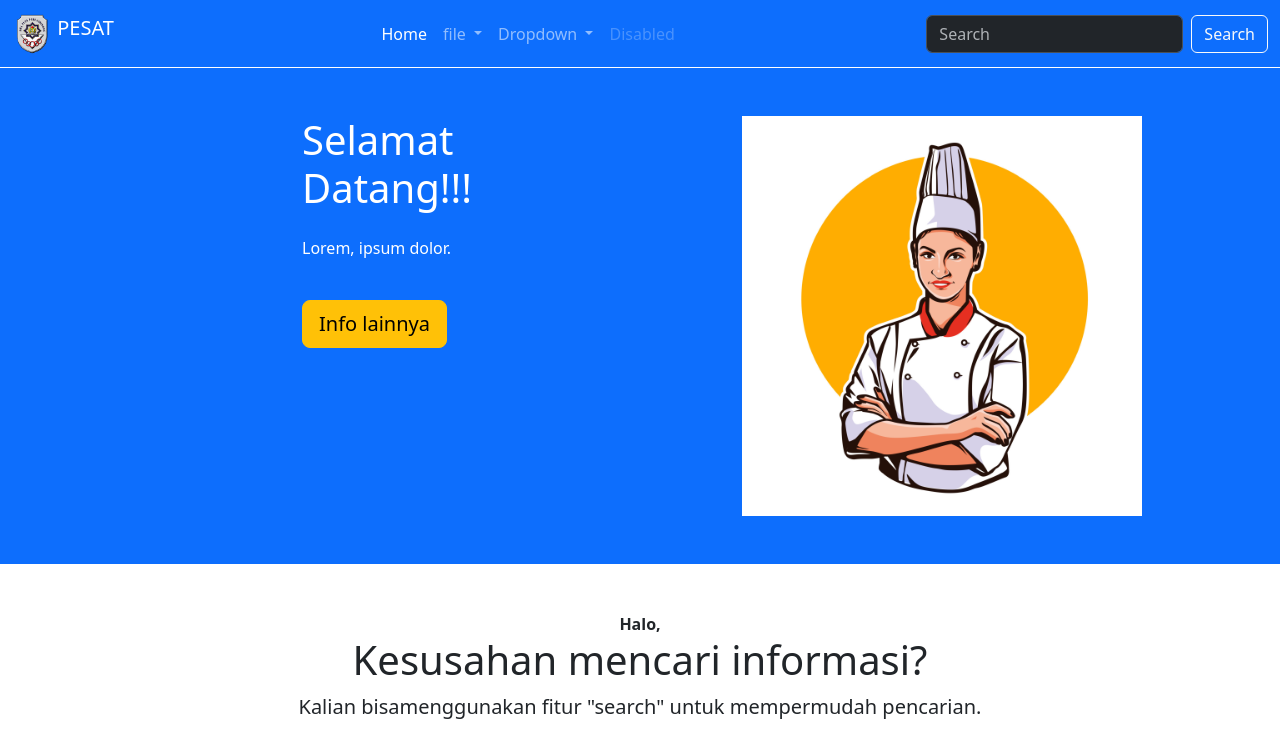
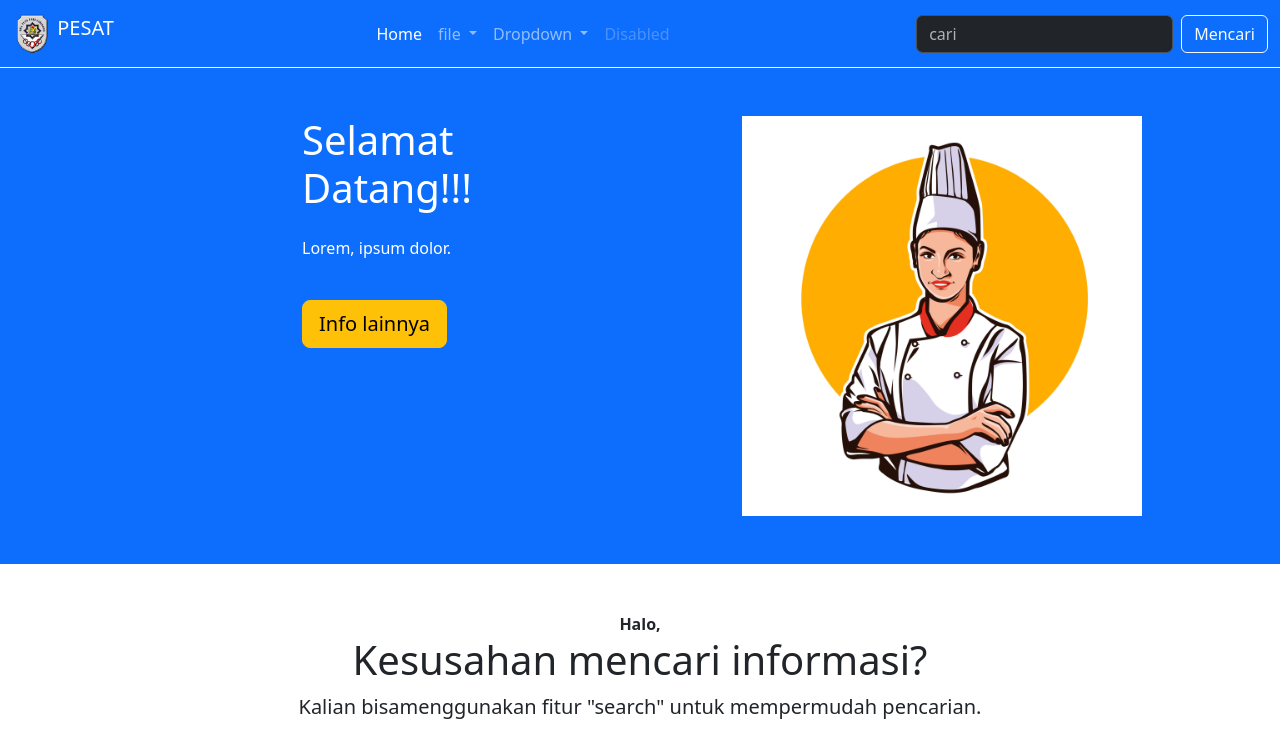
Before and after one commit to Ghazi87/Ghazi_remedial, a plain HTML site: page index.html in a window 1280 px wide. Shown: the top 743 px of the page. Drawn offline with nearby package versions, Linux system fonts and the light colour scheme.

Commit message:
first commit

```diff
--- a/index.html
+++ b/index.html
@@ -172,8 +172,8 @@
               </li>
             </ul>
             <form class="d-flex" role="search">
-              <input class="form-control me-2" type="search" placeholder="Search" aria-label="Search">
-              <button class="btn btn-outline-light" type="submit">Search</button>
+              <input class="form-control me-2" type="cari" placeholder="cari" aria-label="cari">
+              <button class="btn btn-outline-light" type="submit">Mencari</button>
             </form>
           </div>
         </div>
```
